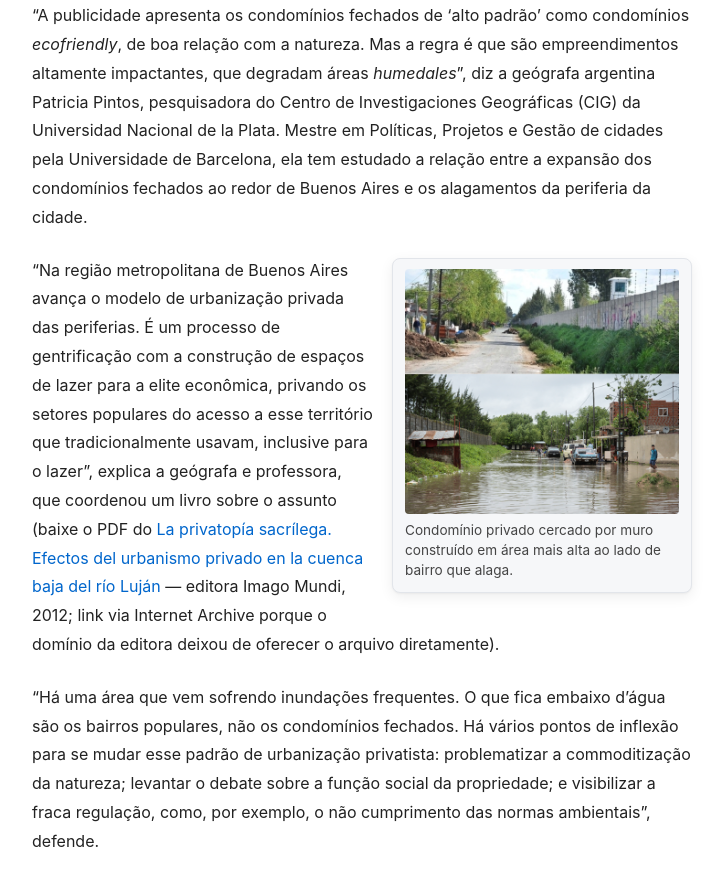
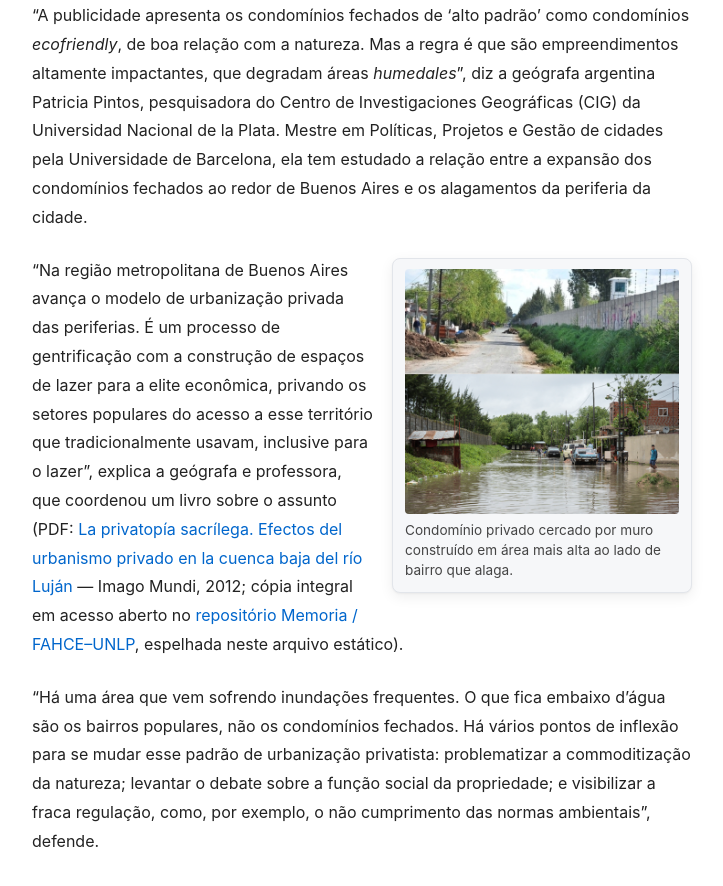
Before and after one commit to codigourbano/website, a Jekyll site: the page built from _posts/2015-06-30-condominios-privados-desestabilizam-areas-alagaveis-na-argentina.md, in a window 1280 px wide and 900 px high, scrolled down 1239 px. Shown: the top 886 px of the window, without its empty margins (278-1001 px from the left). Built offline with Jekyll 4.4.1, drawn with Linux system fonts in a browser that asks for light colours.

Commit message:
Add Argentina-cited book PDF from UNLP Memoria; drop Wayback wp-content link
Made-with: Cursor

```diff
--- a/_posts/2015-06-30-condominios-privados-desestabilizam-areas-alagaveis-na-argentina.md
+++ b/_posts/2015-06-30-condominios-privados-desestabilizam-areas-alagaveis-na-argentina.md
@@ -51,7 +51,7 @@ Condomínio privado cercado por muro construído em área mais alta ao lado de b
 
 </figure>
 
-"Na região metropolitana de Buenos Aires avança o modelo de urbanização privada das periferias. É um processo de gentrificação com a construção de espaços de lazer para a elite econômica, privando os setores populares do acesso a esse território que tradicionalmente usavam, inclusive para o lazer", explica a geógrafa e professora, que coordenou um livro sobre o assunto (baixe o PDF do [La privatopía sacrílega. Efectos del urbanismo privado en la cuenca baja del río Luján](https://web.archive.org/web/20190628234534/http://edicionesimagomundi.com/wp-content/uploads/2013/06/WEB_PINTOS.pdf) — editora Imago Mundi, 2012; link via Internet Archive porque o domínio da editora deixou de oferecer o arquivo diretamente).
+"Na região metropolitana de Buenos Aires avança o modelo de urbanização privada das periferias. É um processo de gentrificação com a construção de espaços de lazer para a elite econômica, privando os setores populares do acesso a esse território que tradicionalmente usavam, inclusive para o lazer", explica a geógrafa e professora, que coordenou um livro sobre o assunto (PDF: [La privatopía sacrílega. Efectos del urbanismo privado en la cuenca baja del río Luján](/assets/documents/la-privatopia-sacrilega-lujan-2012.pdf) — Imago Mundi, 2012; cópia integral em acesso aberto no [repositório Memoria / FAHCE–UNLP](https://www.memoria.fahce.unlp.edu.ar/libros/pm.796/pm.796.pdf), espelhada neste arquivo estático).
 
 "Há uma área que vem sofrendo inundações frequentes. O que fica embaixo d'água são os bairros populares, não os condomínios fechados. Há vários pontos de inflexão para se mudar esse padrão de urbanização privatista: problematizar a commoditização da natureza; levantar o debate sobre a função social da propriedade; e visibilizar a fraca regulação, como, por exemplo, o não cumprimento das normas ambientais", defende.
 
```
Also changed, not shown: 1 other file.
